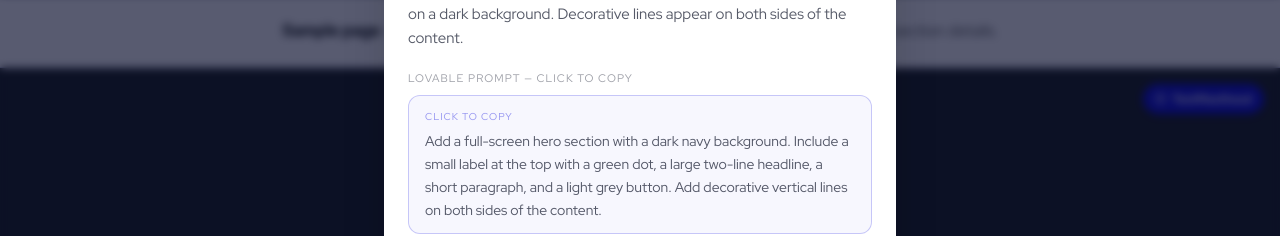
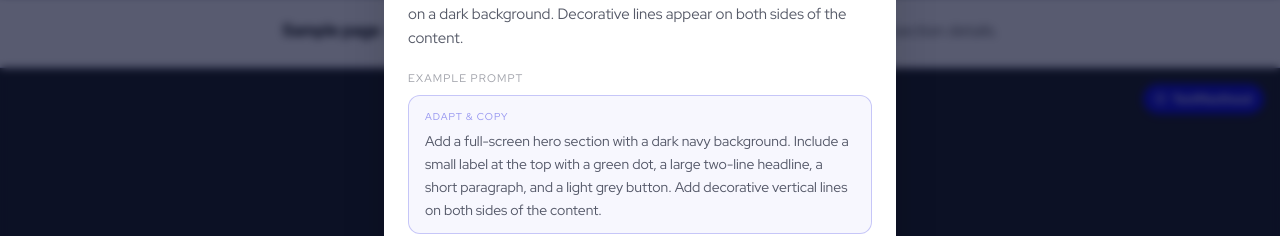
Before and after one commit to travisfleish/lovable-resource-guide, a React (Vite) app: page / in a window 1280 px wide. Both pictures are taken after a click on the button "TextMasthead". Shown: the part 1000-1236 px from the top of the page. Built offline with nearby package versions, Linux system fonts and the light colour scheme; the HTML template or start-up script is replaced by a standard one.

Commit message:
Refactor text in App and HintOverlay components for improved clarity and consistency; update prompt terminology in MarketingCatalog

```diff
--- a/src/App.tsx
+++ b/src/App.tsx
@@ -266,8 +266,8 @@ export default function App() {
       {/* ── Stats row ────────────────────────────────────────────────────── */}
       <HintOverlay mode="section" hint={{
         component: "Stats Row",
-        description: "A row of key metrics, each showing a large number and a short label. Built directly with a grid — no special component needed.",
-        prompt: "Add a light grey section that shows four stats side by side. Each stat has a large bold number and a short label underneath.",
+        description: "A row of StatBlock components in a grid. Each block shows a large metric value and a short descriptor. Without a background prop the block renders with a bordered card style on light backgrounds.",
+        prompt: "Add a white section showing four stats side by side, each in a bordered card. Each stat has a large number and a short label.",
       }}>
         <Section background={{ background_color: "lightGrey" }} padding_top="small" padding_bottom="small" has_container>
           <div className="grid grid-cols-2 gap-8 md:grid-cols-4">
@@ -278,14 +278,12 @@ export default function App() {
               { stat: "30+",  label: "Years of innovation" },
             ].map(({ stat, label }) => (
               <HintOverlay key={stat} mode="element" hint={{
-                component: "Stat",
-                description: "A large headline number with a short descriptive label below. Place several of these in a grid row to communicate key metrics at a glance.",
-                prompt: `Add a stat showing "${stat}" as a large number with "${label}" as the label below it. Centre both the number and label.`,
+                component: "StatBlock",
+                description: "A rounded card showing a large metric value and a short label. Accepts an optional background color token — omit it for a bordered light style, or pass a brand color for a filled card.",
+                prompt: `Add a StatBlock with value="${stat}" and label="${label}".`,
               }}>
                 <div className="flex flex-col items-center text-center">
-                  <span className="font-heading text-[48px] font-light leading-none tracking-[-0.04em] text-navy">
-                    {stat}
-                  </span>
+                  <span className="font-heading text-[48px] font-light leading-none tracking-[-0.04em] text-navy">{stat}</span>
                   <span className="mt-2 font-body text-[15px] text-navy/60">{label}</span>
                 </div>
               </HintOverlay>
--- a/src/MarketingCatalog.tsx
+++ b/src/MarketingCatalog.tsx
@@ -29,7 +29,7 @@ function PromptBox({ prompt }: { prompt: PromptPair }) {
 
   return (
     <div className="mt-5 space-y-3">
-      <p className="font-body text-[11px] uppercase tracking-[0.1em] text-navy/40">Lovable prompts — click to copy</p>
+      <p className="font-body text-[11px] uppercase tracking-[0.1em] text-navy/40">Example prompts</p>
 
       {/* Descriptive prompt */}
       <button
--- a/src/components/demo/HintOverlay.tsx
+++ b/src/components/demo/HintOverlay.tsx
@@ -90,12 +90,12 @@ function HintModal({
         </div>
 
         <div className="px-6 py-5">
-          <p className="font-body text-[15px] leading-relaxed text-navy/70">{hint.description}</p>
+          <p className="text-left font-body text-[15px] leading-relaxed text-navy/70">{hint.description}</p>
         </div>
 
         <div className="px-6 pb-6">
-          <p className="mb-2 font-body text-[11px] uppercase tracking-widest text-navy/40">
-            Lovable prompt — click to copy
+          <p className="mb-2 text-left font-body text-[11px] uppercase tracking-widest text-navy/40">
+            Example prompt
           </p>
           <button
             onClick={copy}
@@ -103,7 +103,7 @@ function HintModal({
           >
             <div className="mb-1.5 flex items-center justify-between">
               <span className="font-body text-[10px] uppercase tracking-widest text-blue/40">
-                Click to copy
+                Adapt &amp; copy
               </span>
               <span
                 className={`font-body text-[11px] transition-opacity ${
```
